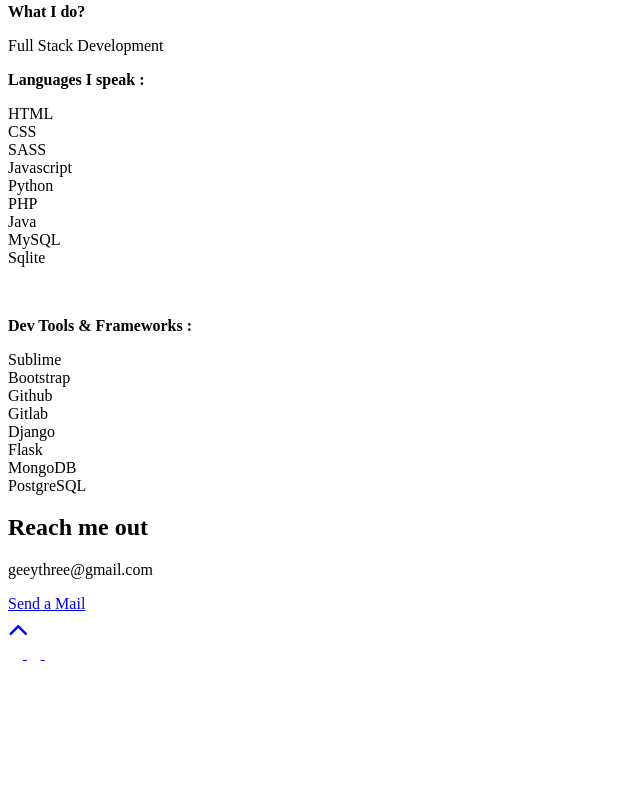
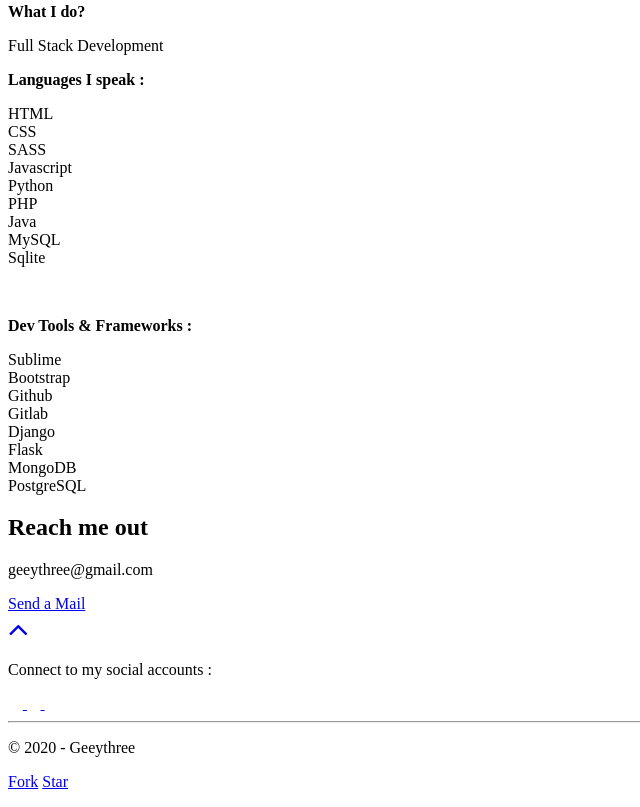
Before and after one commit to geeythree-old/geeythree.github.io, a website: page src/template.html in a window 1280 px wide. Shown: the part 710-1517 px from the top of the page, without its empty margins (0-640 px from the left). Before the commit the page ends 1381 px from the top, so only its background shows below. Drawn offline with nearby package versions, Linux system fonts and the light colour scheme.

Commit message:
commit 3

```diff
--- a/src/template.html
+++ b/src/template.html
@@ -15,9 +15,9 @@
 
     <title>GeeyThree | Developer</title>
 
-    <meta name="keywords" content="GeeyThree, Gayathri, skill" />
+    <meta name="geeythree" content="Geeythree, Gayathri, skill" />
 
-    <meta name="description" content="GeeyThree | Developer" />
+    <meta name="portfolio" content="Geeythree | Developer" />
 
 
     <link
@@ -166,6 +166,7 @@
         <a href="#top" class="back-to-top">
           <i class="fa fa-angle-up fa-2x" aria-hidden="true"></i>
         </a>
+        <p>Connect to my social accounts :</p>
         <div class="social-links">
           <a href="https://twitter.com/geeythree?s=09" target="_blank">
             <i class="fa fa-twitter fa-inverse"></i>
@@ -176,6 +177,35 @@
           <a href="https://github.com/Gaya3z" target="_blank">
             <i class="fa fa-github fa-inverse"></i>
           </a>
+      </div>
+          <hr />
+
+          <p class="footer__text">
+          © 2020 - Geeythree</a>
+          </a>
+        </p>
+
+          <p class="mt-3 pt-3">
+          <a
+            class="github-button"
+            href="https://github.com/geeythree/geeythree.github.io/fork"
+            data-icon="octicon-repo-forked"
+            data-size="large"
+            data-show-count="true"
+            aria-label="Fork ntkme/github-buttons on GitHub"
+            >Fork</a
+          >
+          <a
+            class="github-button"
+            href="https://github.com/geeythree/geeythree.github.io"
+            data-icon="octicon-star"
+            data-size="large"
+            data-show-count="true"
+            aria-label="Star cobidev/simplefolio on GitHub"
+            >Star</a
+          >
+        </p>
+
         </div>
 
     </footer>
```
